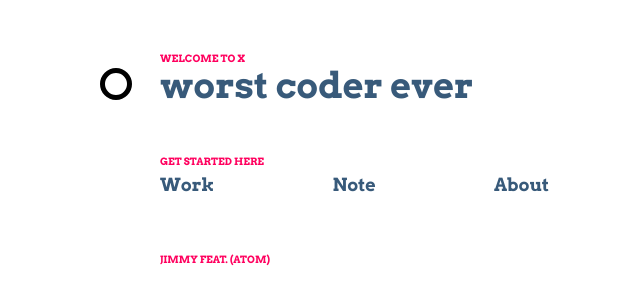
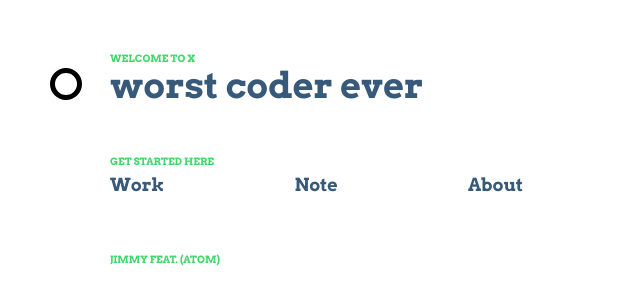
Before and after one commit to jimmyyao88/jimmyyao88.github.io, a Jekyll site: the page built from index.html, in a window 1280 px wide. Shown: the top 305 px of the page, without its empty margins (0-640 px from the left). Built offline with Jekyll 4.4.1, drawn with Linux system fonts in a browser that asks for light colours; Markdown is read by kramdown in place of the engine named in the settings.

Commit message:
daily commit

```diff
--- a/css/a.css
+++ b/css/a.css
@@ -21,7 +21,6 @@
 	font-size: 14px;
 	font-family: Arvo, helvetica, arial;
 	line-height: 1.7;
-	max-width: 960px;
 	margin: 0 auto;
 	padding: 50px 110px;
 	-webkit-animation: wrap 1.2s ease;
@@ -95,7 +94,7 @@ h1:before {
 
 h2, h2 a, footer, footer a,
 nav:nth-of-type(2) {
-	color: #FF005E;
+	color: #3FD86A;
 	font-size: 10px;
 	font-weight: bold;
 	font-style: normal;
```
